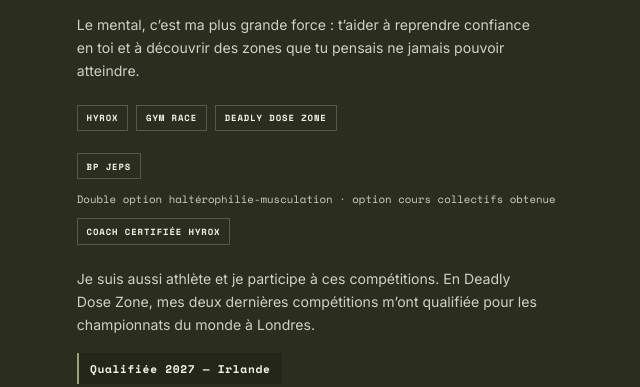
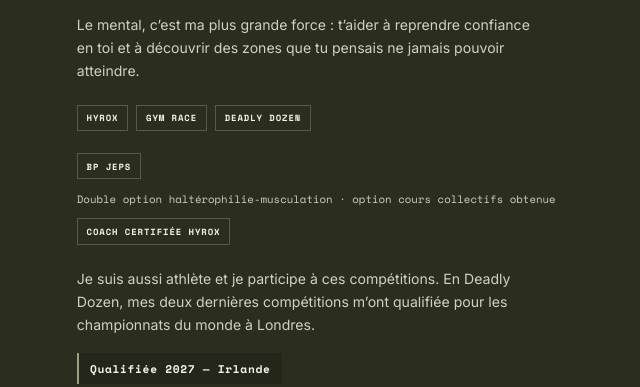
Before and after one commit to lairiilhame0-blip/ilam-nrv-site, a plain HTML site: page index.html in a window 1280 px wide. Shown: the part 4098-4485 px from the top of the page, 0-640 px from the left. Drawn offline with nearby package versions, Linux system fonts and the light colour scheme.

Commit message:
Correction du nom de la compétition : Deadly Dozen

```diff
--- a/index.html
+++ b/index.html
@@ -129,14 +129,14 @@
           <p>Mon coaching te fait sortir de ta zone de confort. On travaille le physique, mais aussi le mental.</p>
           <p>Le mental, c’est ma plus grande force : t’aider à reprendre confiance en toi et à découvrir des zones que tu pensais ne jamais pouvoir atteindre.</p>
           <div class="about-stamps" role="group" aria-label="Mes disciplines">
-            <span class="stamp-tag">HYROX</span><span class="stamp-tag">GYM RACE</span><span class="stamp-tag">DEADLY DOSE ZONE</span>
+            <span class="stamp-tag">HYROX</span><span class="stamp-tag">GYM RACE</span><span class="stamp-tag">DEADLY DOZEN</span>
           </div>
           <div class="about-credential" role="group" aria-label="Diplôme et certification">
             <span class="stamp-tag">BP JEPS</span>
             <span>Double option haltérophilie-musculation · option cours collectifs obtenue</span>
             <span class="stamp-tag">COACH CERTIFIÉE HYROX</span>
           </div>
-          <p>Je suis aussi athlète et je participe à ces compétitions. En Deadly Dose Zone, mes deux dernières compétitions m’ont qualifiée pour les championnats du monde à Londres.</p>
+          <p>Je suis aussi athlète et je participe à ces compétitions. En Deadly Dozen, mes deux dernières compétitions m’ont qualifiée pour les championnats du monde à Londres.</p>
           <p class="about-highlight">Qualifiée 2027 — Irlande</p>
           <p>Je cours aussi, surtout sur 10 km. Mes nouveaux objectifs : un semi-marathon et un marathon.</p>
         </div>
```
